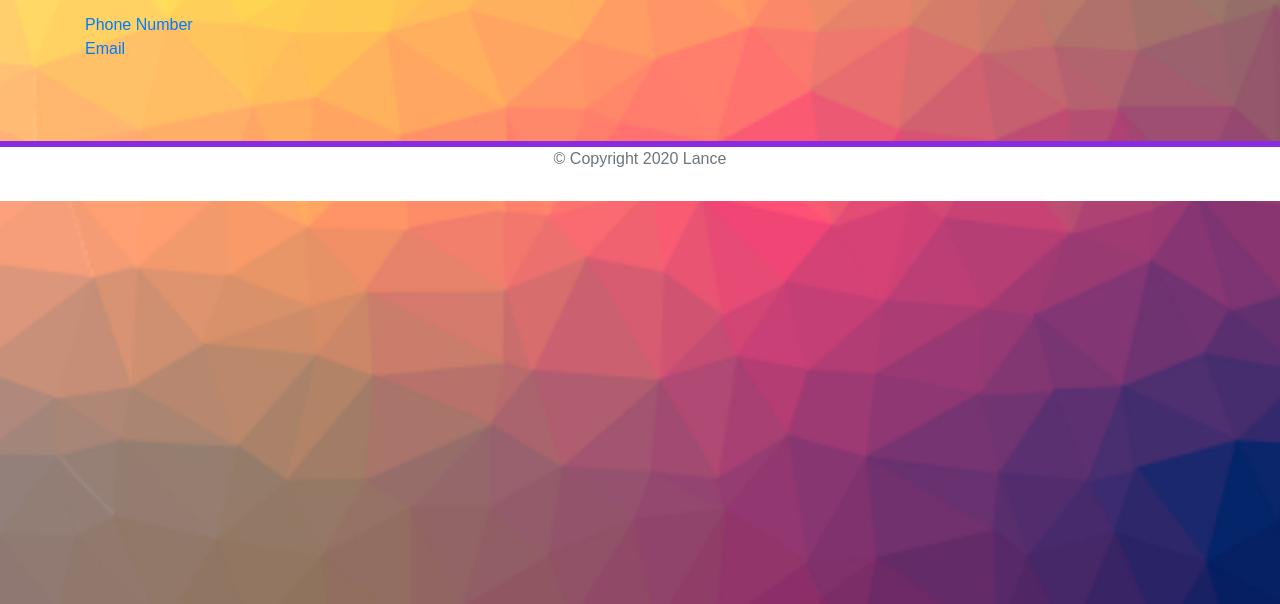
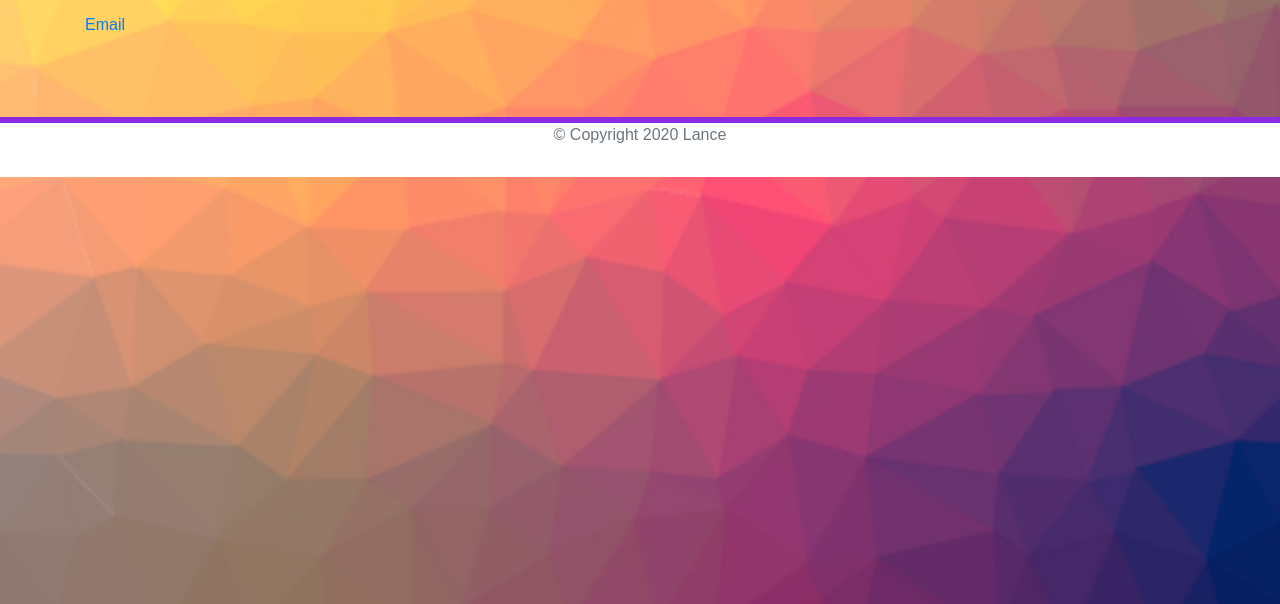
Before and after one commit to 6ftdotexe/Old_Portfolio, a plain HTML site: page contact.html in a window 1280 px wide. Shown: the part 196-800 px from the top of the page. Drawn offline with nearby package versions, Linux system fonts and the light colour scheme.

Commit message:
professionalize

```diff
--- a/contact.html
+++ b/contact.html
@@ -77,9 +77,6 @@
             <h3 class="block-header">Contact Me</h3>
               <hr />
             <div>
-              <a href="tel:6206641866">Phone Number</a>
-            </div>
-            <div>
               <a href="mailto:lancepage99@gamil.com">Email</a>
             </div>
 
```
